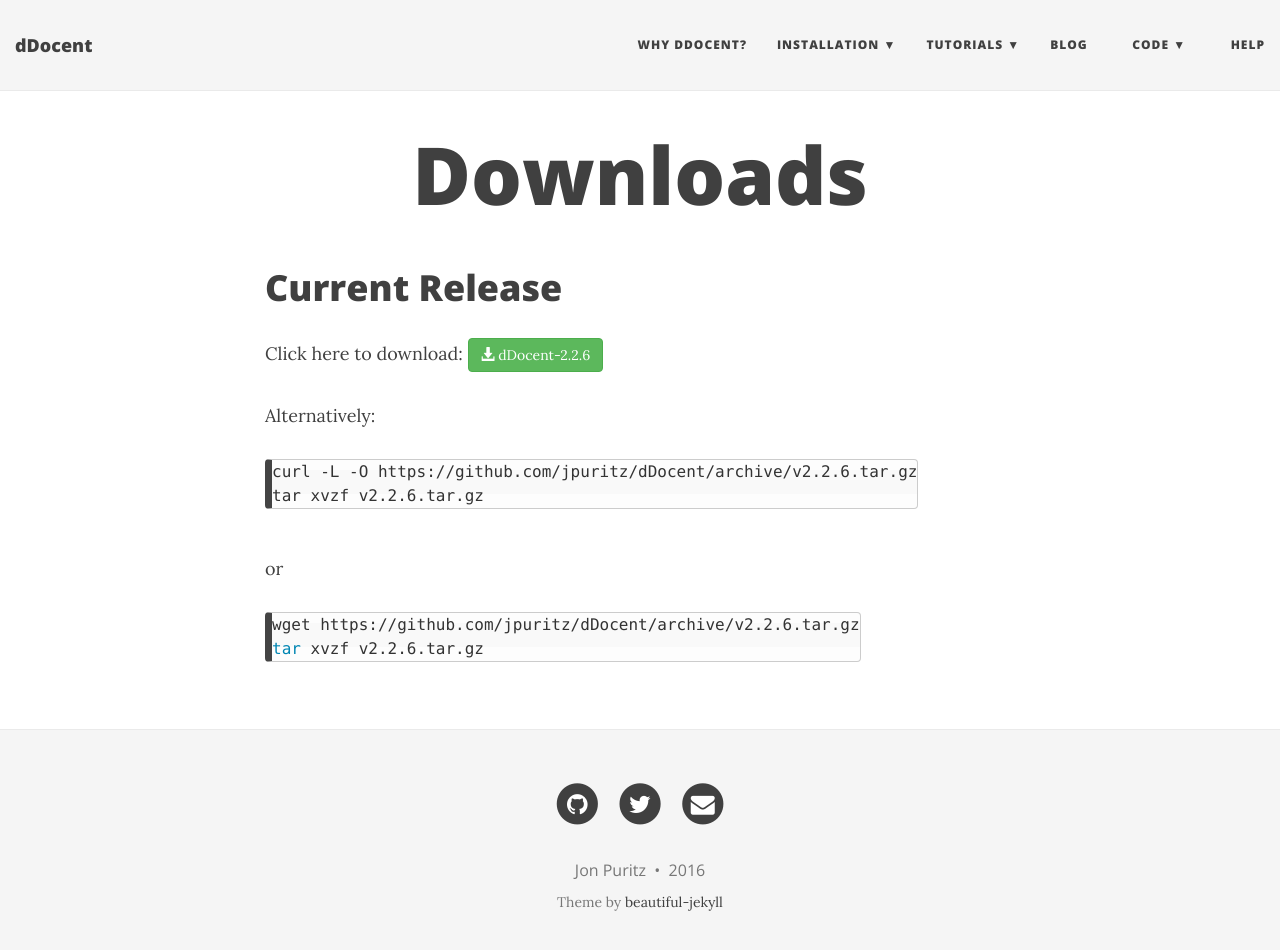
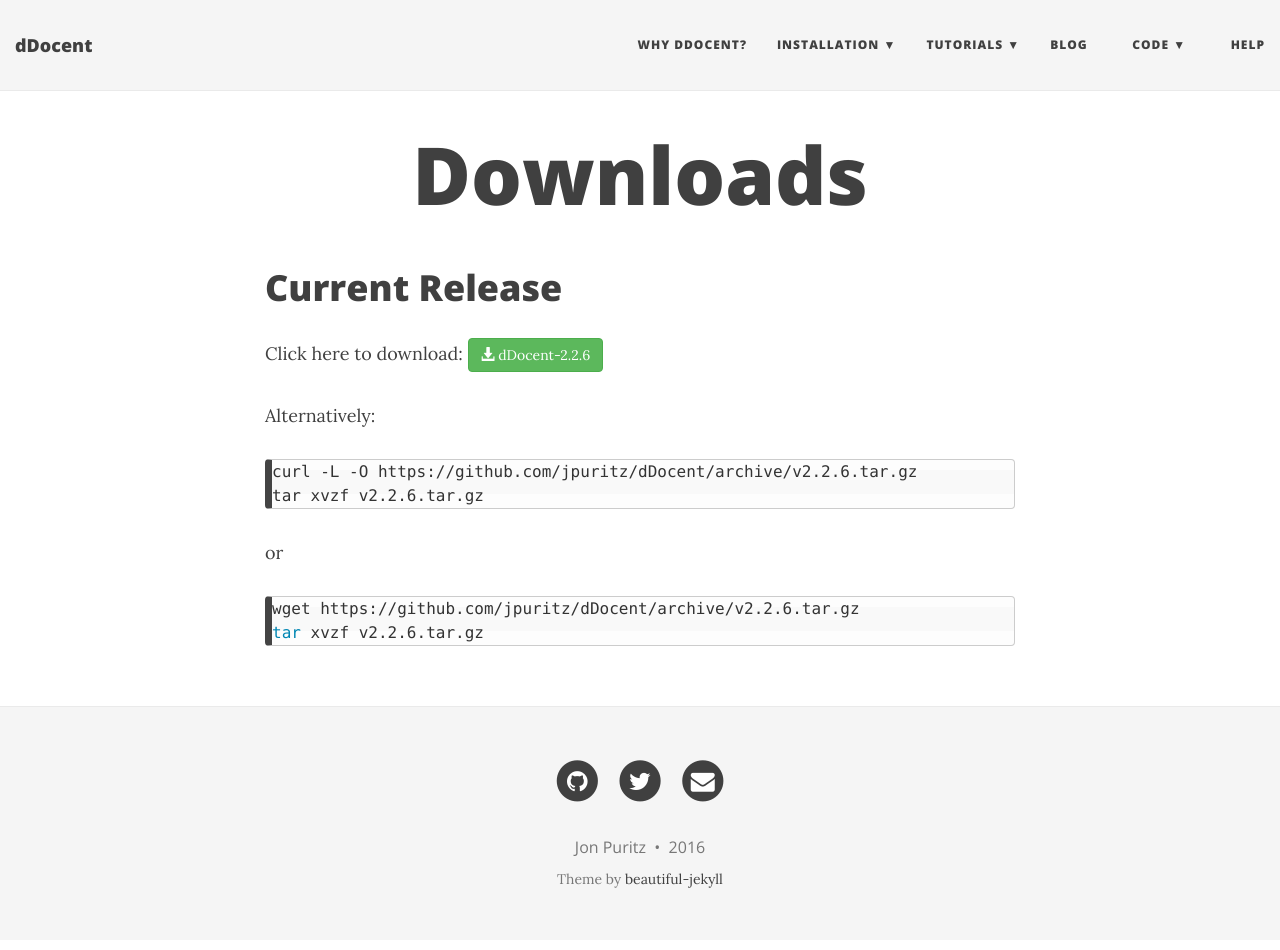
Before and after one commit to jpuritz/dDocent, a Jekyll site: the page built from downloads.md, in a window 1280 px wide and 963 px high. Shown: the top 950 px of the window. Built offline with Jekyll 4.4.1, drawn with Linux system fonts in a browser that asks for light colours; nearby versions of some CDN libraries; library files that are not in the unit come from our copies.

Commit message:
Update pygment_highlights.css

```diff
--- a/css/pygment_highlights.css
+++ b/css/pygment_highlights.css
@@ -59,9 +59,6 @@
 .highlight .vg { color: #008080 } /* Name.Variable.Global */
 .highlight .vi { color: #008080 } /* Name.Variable.Instance */
 .highlight .il { color: #009999 } /* Literal.Number.Integer.Long */
-.highlight pre {
-  display: inline-block;
-}
 /* Make line numbers unselectable: excludes line numbers from copy-paste user ops */
 .highlight .lineno {color:rgba(0,0,0,0.3);padding: 0 10px;-webkit-user-select: none;-moz-user-select: none; -o-user-select: none;}
 .lineno::-moz-selection {background-color: transparent;} /* Mozilla specific */
```
